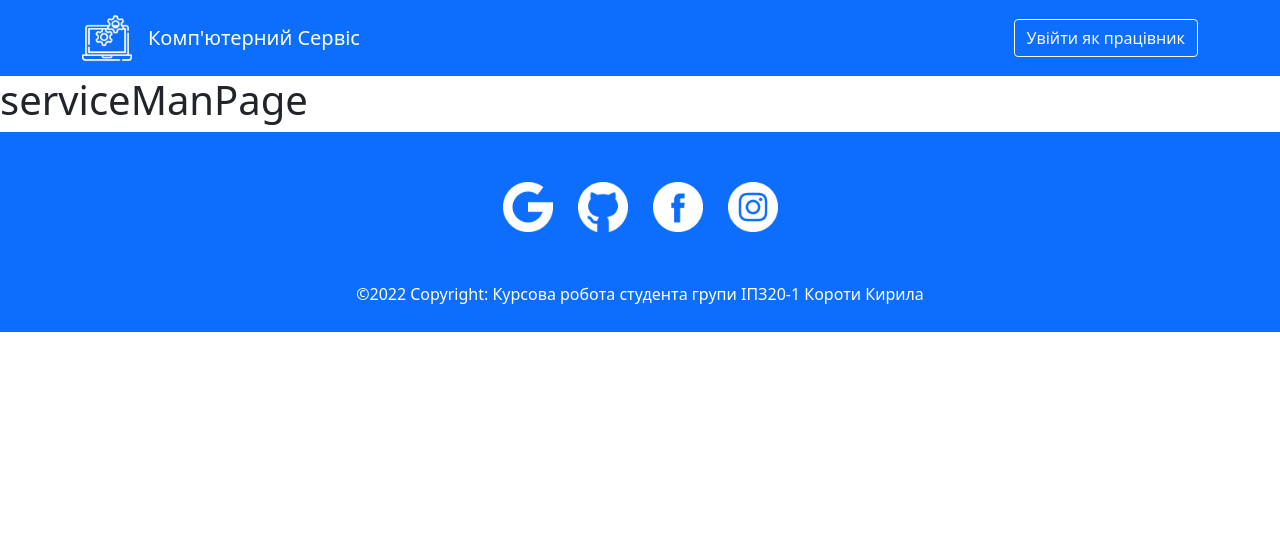
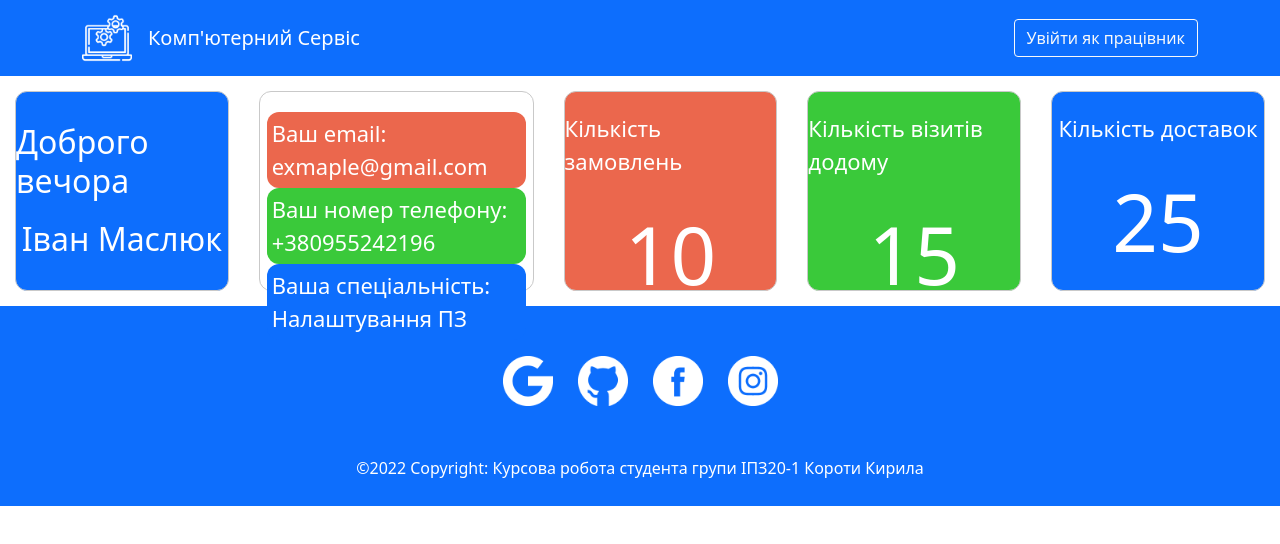
Before and after one commit to hipetech/CourseWork, a React (Create React App) app: page /servicemanPage in a window 1280 px wide. Shown: the top 544 px of the page. Built offline with nearby package versions, Linux system fonts and the light colour scheme.

Commit message:
userInfo component added;

```diff
--- a/src/App.js
+++ b/src/App.js
@@ -1,5 +1,5 @@
 import './App.css';
-import {ServicemanPage} from "./pages/servicemanPage";
+import {ServicemanPage} from "./pages/servicemanPage/servicemanPage";
 import {ClientPage} from "./pages/clientPage/clientPage";
 import {Route, Routes} from "react-router-dom";
 import {Navigation} from "./components/navigation/navigation";
--- /dev/null
+++ b/src/components/userInfo/userInfo.css
@@ -0,0 +1,97 @@
+.userInfo {
+    width: 350px;
+    display: flex;
+    flex-direction: column;
+    justify-content: center;
+    align-items: center;
+    background-color: #0D6EFD;
+    color: white;
+}
+
+.userInfo > h2 {
+    margin: 10px 0;
+}
+
+.cards {
+    display: flex;
+    justify-content: center;
+}
+
+.cardData {
+    border: 1px solid #c9c9c9;
+    border-radius: 12px;
+    height: 200px;
+    display: flex;
+    flex-direction: column;
+    justify-content: center;
+    margin: 15px;
+}
+
+.cardData:hover {
+    filter: grayscale(20%);
+}
+
+.userData {
+    width: 450px;
+    background-color: white;
+    color: white;
+}
+
+.data {
+    display: flex;
+    flex-direction: column;
+    justify-content: space-between;
+    align-items: center;
+    font-weight: normal;
+    font-size: 22px;
+    height: 80%;
+    color: white;
+}
+
+.item {
+    display: flex;
+    justify-content: center;
+    align-items: center;
+    border-radius: 12px;
+    width: 95%;
+}
+
+.item:hover {
+    transition: 0.3s;
+    transform: scale(1.03);
+}
+
+.item > p {
+    margin: 5px;
+}
+
+.email {
+    background-color: #EB674D;
+}
+
+.number {
+    background-color: #3AC93A;
+}
+
+.service {
+    background-color: #0D6EFD;
+}
+
+.countOfApplications {
+    width: 350px;
+    background-color: #EB674D;
+}
+
+.countOfHomeVisits {
+    width: 350px;
+    background-color: #3AC93A;
+}
+
+.countOfDeliveries {
+    width: 350px;
+    background-color: #0D6EFD;
+}
+
+.count {
+    font-size: 80px;
+}
--- /dev/null
+++ b/src/components/userInfo/userInfo.js
@@ -0,0 +1,86 @@
+import {Component} from "react";
+import "./userInfo.css"
+
+export class UserInfo extends Component {
+    constructor(props) {
+        super(props);
+        this.state = {}
+    }
+
+    render() {
+        let {
+            firstName,
+            lastName,
+            email,
+            telNumber,
+            service,
+            countOfApplications,
+            countOfHomeVisits,
+            countOfDeliveries
+        } = this.props.data;
+        return (
+            <>
+                <section className="cards">
+                    <section className="cardData userInfo">
+                        <h2>
+                            Доброго вечора
+                        </h2>
+                        <h2>
+                            {firstName} {lastName}
+                        </h2>
+                    </section>
+                    <section className="cardData userData">
+                        <div className="data">
+                            <div className="item email">
+                                <p>
+                                    Ваш email: <span className="dataText">{email}</span>
+                                </p>
+                            </div>
+                            <div className="item number">
+                                <p>
+                                    Ваш номер телефону: <span className="dataText">{telNumber}</span>
+                                </p>
+                            </div>
+                            <div className="item service">
+                                <p>
+                                    Ваша спеціальність: <span className="dataText">{service}</span>
+                                </p>
+                            </div>
+                        </div>
+                    </section>
+                    <section className="cardData countOfApplications">
+                        <div className="data">
+                            <p>
+                                Кількість замовлень
+                            </p>
+                            <p className={"count"}>
+                                {countOfApplications}
+                            </p>
+                        </div>
+                    </section>
+                    <section className="cardData countOfHomeVisits">
+                        <div className="data">
+                            <p>
+                                Кількість візитів додому
+                            </p>
+                            <p className={"count"}>
+                                {countOfHomeVisits}
+                            </p>
+                        </div>
+                    </section>
+                    <section className="cardData countOfDeliveries">
+                        <div className="data">
+                            <p>
+                                Кількість доставок
+                            </p>
+                            <p className={"count"}>
+                                {countOfDeliveries}
+                            </p>
+                        </div>
+                    </section>
+                </section>
+
+            </>
+        )
+    }
+}
--- a/src/pages/servicemanPage.js
+++ /dev/null
@@ -1,20 +0,0 @@
-import {Component} from "react";
-
-export class ServicemanPage extends Component{
-    constructor(props) {
-        super(props);
-        this.state = {
-
-        }
-    }
-
-    render() {
-        return(
-            <>
-                <h1>
-                    serviceManPage
-                </h1>
-            </>
-        )
-    }
-}
--- /dev/null
+++ b/src/pages/servicemanPage/servicemanPage.js
@@ -0,0 +1,29 @@
+import {Component} from "react";
+import "./servicemanPage.css"
+import {UserInfo} from "../../components/userInfo/userInfo";
+
+export class ServicemanPage extends Component {
+    constructor(props) {
+        super(props);
+        this.state = {
+            user: {
+                firstName: 'Іван',
+                lastName: 'Маслюк',
+                email: 'exmaple@gmail.com',
+                telNumber: '+380955242196',
+                service: 'Налаштування ПЗ',
+                countOfApplications: 10,
+                countOfHomeVisits: 15,
+                countOfDeliveries: 25
+            }
+        }
+    }
+
+    render() {
+        return (
+            <>
+                <UserInfo data={this.state.user}/>
+            </>
+        )
+    }
+}
```
Also changed, not shown: src/pages/servicemanPage/servicemanPage.css (added).
